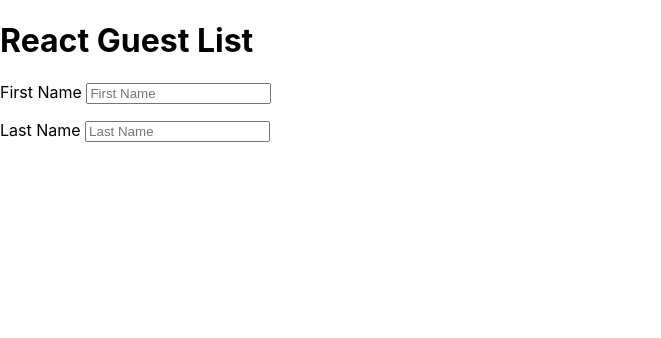
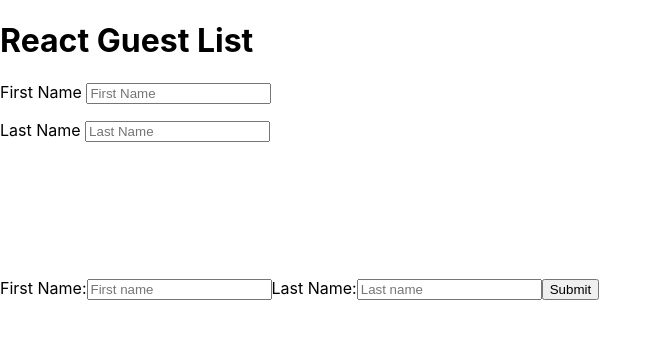
Before and after one commit to Petzlc/react-guest-list, a React app: page / in a window 1280 px wide. Shown: the top 338 px of the page, without its empty margins (0-661 px from the left). Built offline with nearby package versions, Linux system fonts and the light colour scheme; the HTML template or start-up script is replaced by a standard one.

Commit message:
Add TestInput that creates handleSubmit function

```diff
--- a/src/App.js
+++ b/src/App.js
@@ -1,11 +1,19 @@
 import './App.css';
 import InputFields from './InputFields';
+import TestInput from './TestInput';
 
 export default function App() {
   return (
     <>
       <h1>React Guest List</h1>
       <InputFields />
+      <br />
+      <br />
+      <br />
+      <br />
+      <br />
+      <br />
+      <TestInput />
     </>
   );
 }
--- a/src/InputFields.js
+++ b/src/InputFields.js
@@ -4,8 +4,10 @@ export default function InputFields() {
   // 1. create state for the component
   const [firstName, setFirstName] = useState('');
   const [lastName, setLastName] = useState('');
+  // console.log({ firstName }, { lastName });
   return (
     <>
+      <form>
         <label htmlFor="First name">First Name </label>
         <input
           id="First name"
@@ -16,6 +18,9 @@ export default function InputFields() {
           }}
         />
         <p>{firstName}</p>
+      </form>{' '}
+      {/* Maybe only one form element needed closing after last name*/}
+      <form>
         <label htmlFor="Last name">Last Name </label>
         <input
           id="Last name"
@@ -26,6 +31,7 @@ export default function InputFields() {
           }}
         />
         <p>{lastName}</p>
+      </form>
     </>
   );
 }
--- /dev/null
+++ b/src/TestInput.js
@@ -0,0 +1,43 @@
+import { useState } from 'react';
+
+export default function TestInput() {
+  const [formData, setFormData] = useState({
+    // Function to contain a state object that holds the values of the form inputs
+    firstName: '', // Initial state of name input fields are empty strings
+    lastName: '',
+  });
+  const handleChange = (event) => {
+    // single function that handles change for both input fields. It extracts name and value properties from the input fields and updates the state value for that input field using setFormData().
+    const { name, value } = event.target;
+    setFormData((prevState) => ({ ...prevState, [name]: value }));
+  };
+  const handleSubmit = (event) => {
+    event.preventDefault();
+    console.log(formData);
+  };
+  return (
+    <form onSubmit={handleSubmit}>
+      {' '}
+      {/* Input boxes with First and Last name in a form and accurate label*/}
+      <label>
+        First Name:
+        <input
+          name="firstName"
+          placeholder="First name"
+          value={formData.firstName} // values of the input fields are derived from the state values formData.firstName.
+          onChange={handleChange} // handleChange is passed on to the onChange() event
+        />
+      </label>
+      <label>
+        Last Name:
+        <input
+          name="lastName"
+          placeholder="Last name"
+          value={formData.lastName} // values of the input fields are derived from the state values formData.lastName.
+          onChange={handleChange} // handleChange is passed on to the onChange() event
+        />
+      </label>
+      <input type="submit" value="Submit" />
+    </form>
+  );
+}
```
Also changed, not shown: 1 other file (tests, documents, lock files or other folders). Lines whose indentation alone changed are shown as unchanged.
